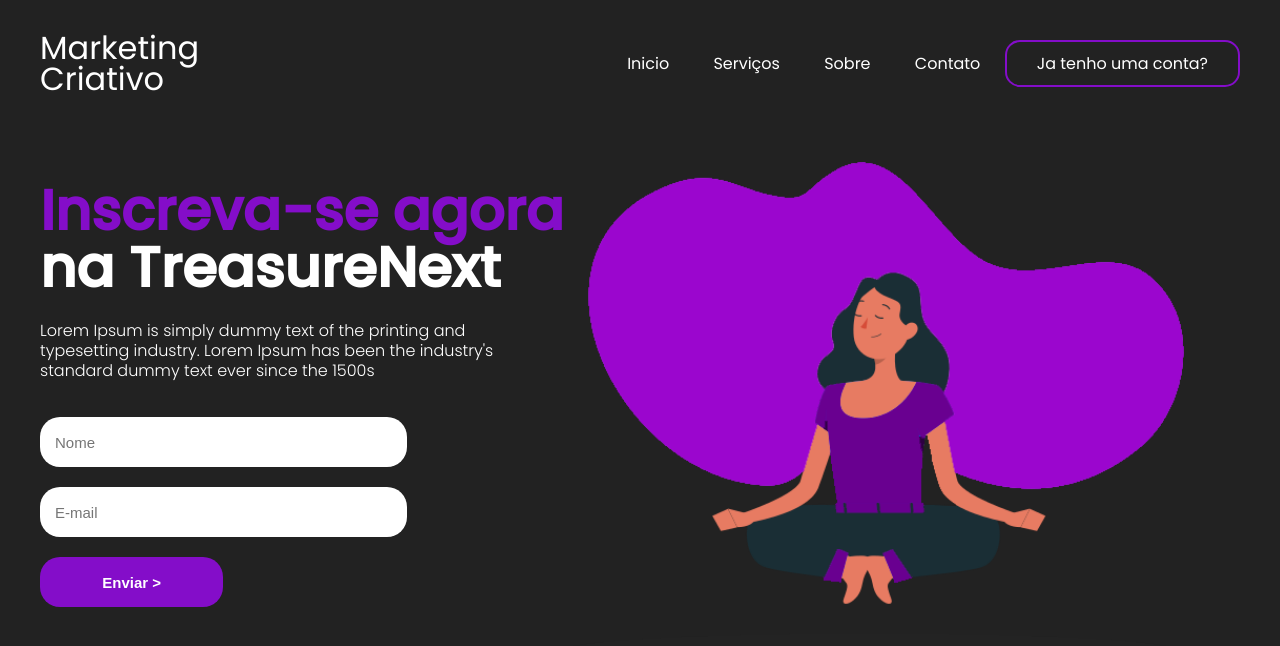
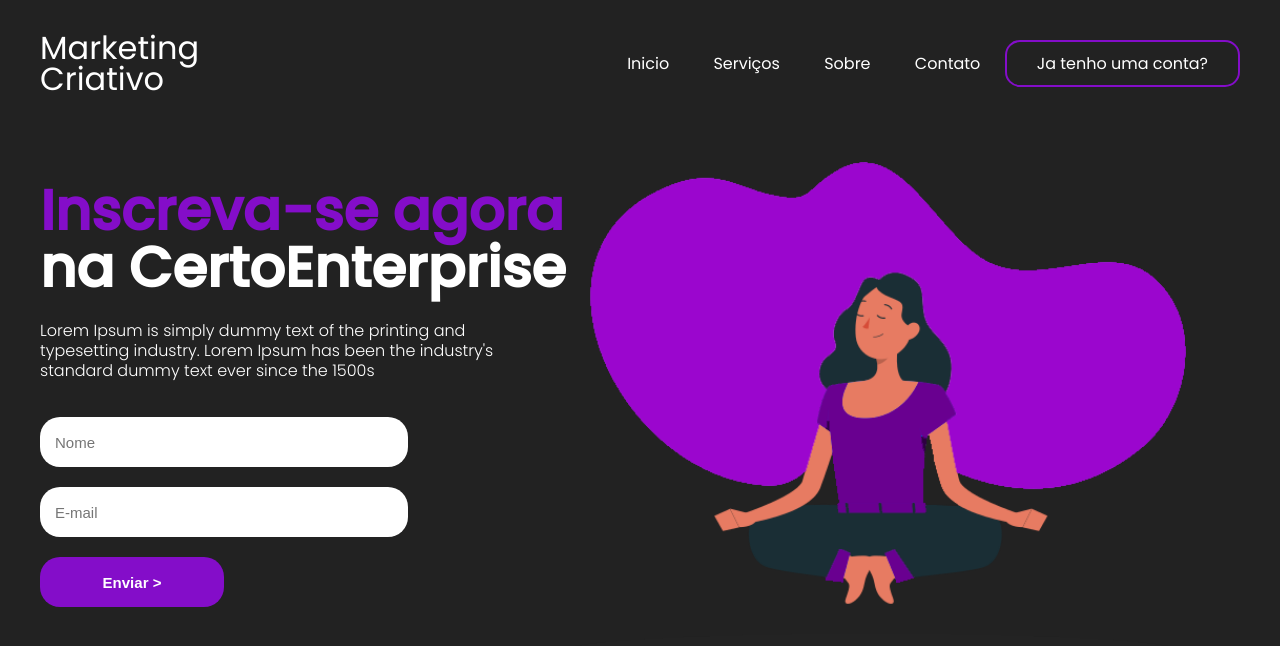
Before and after one commit to HenriqueZT/Projeto2HtmlPaginaLogin, a plain HTML site: page index.html in a window 1280 px wide. Drawn offline with Linux system fonts and the light colour scheme.

Commit message:
Update index.html

```diff
--- a/index.html
+++ b/index.html
@@ -28,7 +28,7 @@
     <main>
         <aside>
             <span><h2>Inscreva-se agora</h2></span>
-            <h2>na TreasureNext</h2>
+            <h2>na CertoEnterprise</h2>
             <p>Lorem Ipsum is simply dummy text of the printing and typesetting industry. Lorem Ipsum has been the industry's standard dummy text ever since the 1500s</p>
             <form>
                 <input type="text" placeholder="Nome">
```
